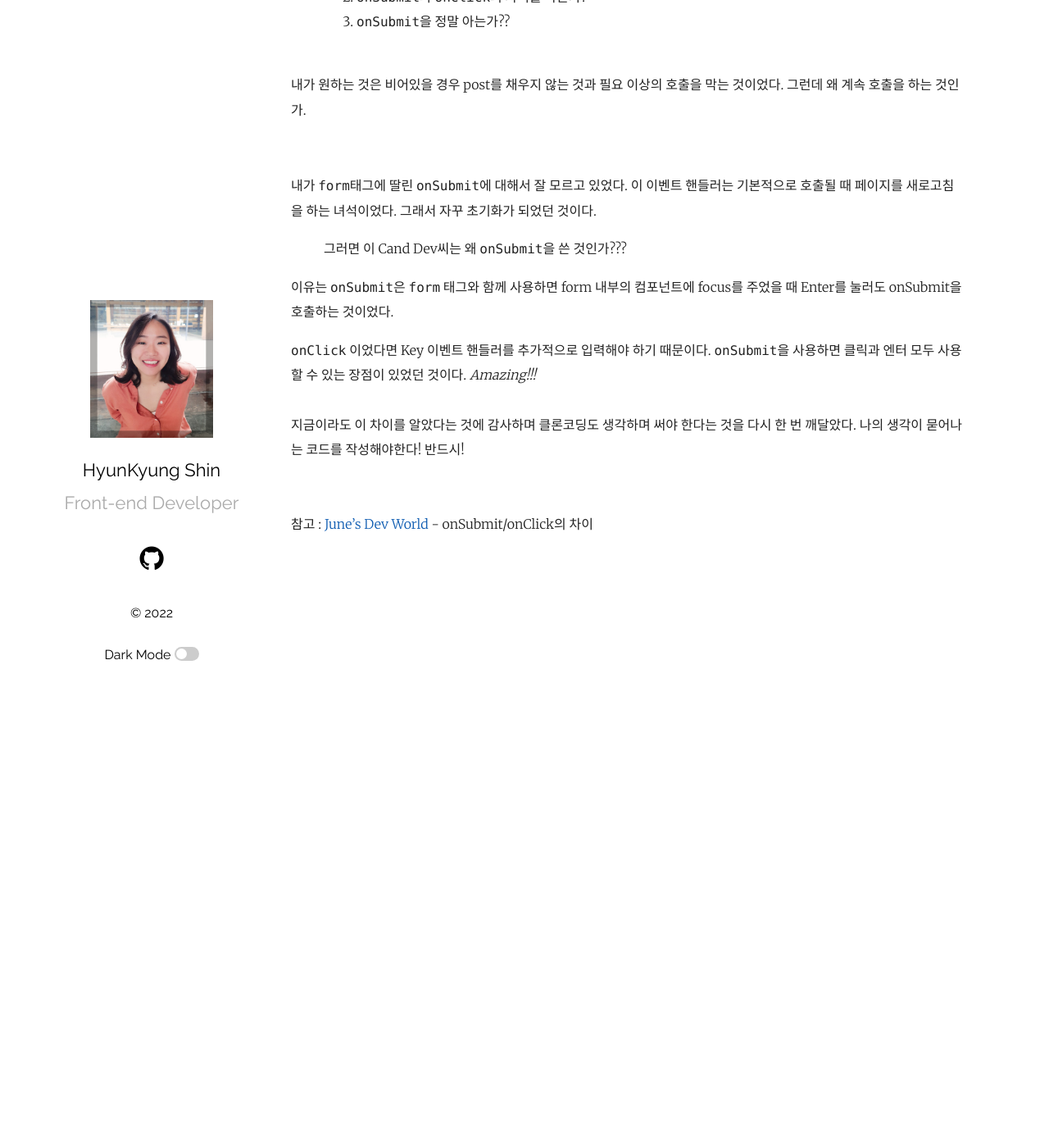
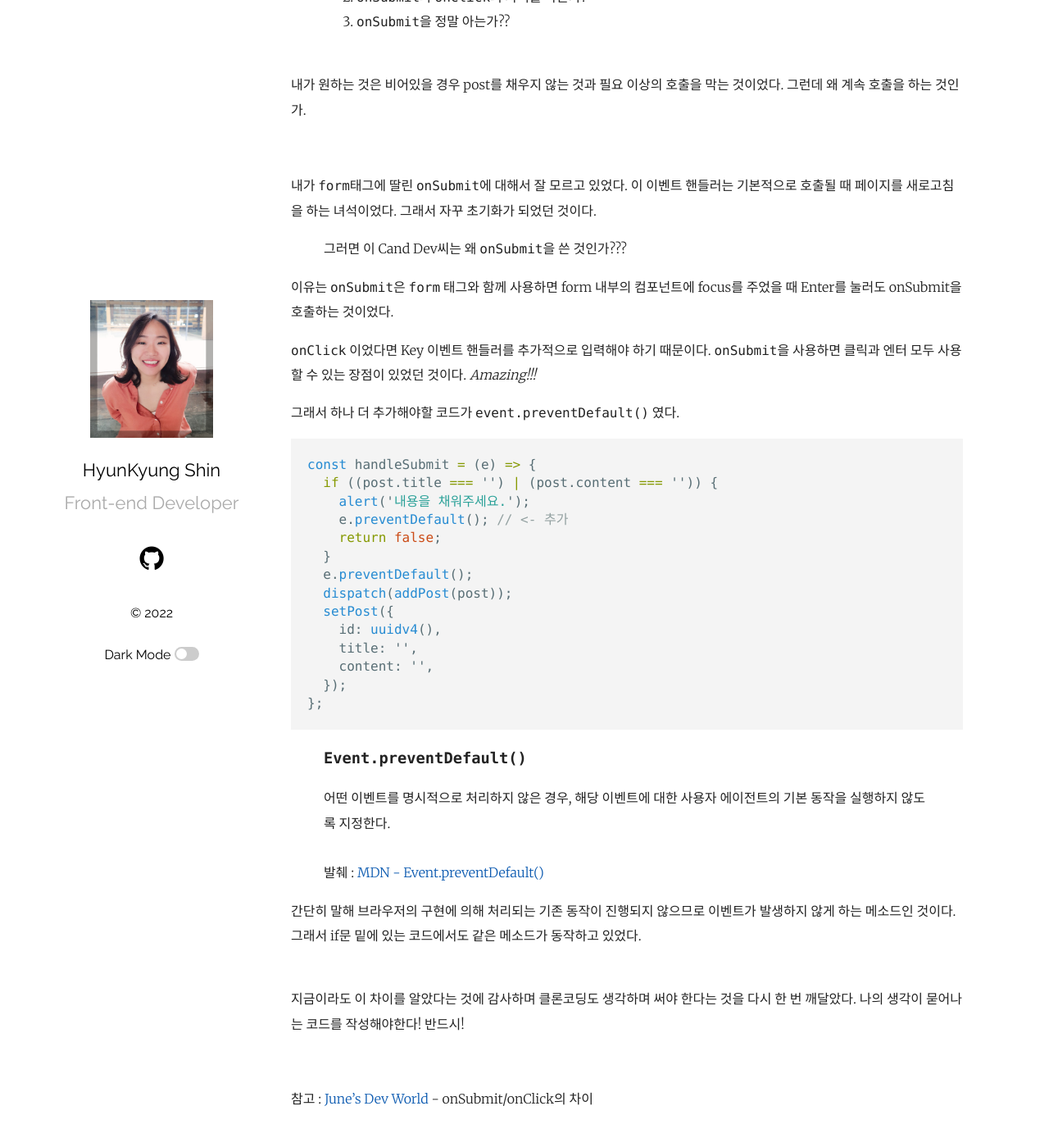
Before and after one commit to hellohyonee/hellohyonee.github.io, a Jekyll site: the page built from _posts/2022-07-12-TIL.md, in a window 1280 px wide and 1400 px high, scrolled down 2126 px. Shown: the top 1388 px of the window at 82% size. Built offline with Jekyll 4.4.1, drawn with Linux system fonts in a browser that asks for light colours; before the commit the page ends 2826 px from its top, so only the background shows below that.

Commit message:
2022-07-12-TIL 내용 추가

````diff
--- a/_posts/2022-07-12-TIL.md
+++ b/_posts/2022-07-12-TIL.md
@@ -64,7 +64,7 @@ const handleSubmit = (e) => {
 const handleSubmit = (e) => {
   if ((post.title === '') | (post.content === '')) {
     alert('내용을 채워주세요.');
-    return false;
+    return false; // <- 추가
   }
   e.preventDefault();
   dispatch(addPost(post));
@@ -95,6 +95,34 @@ const handleSubmit = (e) => {
 이유는 `onSubmit`은 `form` 태그와 함께 사용하면 form 내부의 컴포넌트에 focus를 주었을 때 Enter를 눌러도 onSubmit을 호출하는 것이었다.
 
 `onClick` 이었다면 Key 이벤트 핸들러를 추가적으로 입력해야 하기 때문이다. `onSubmit`을 사용하면 클릭과 엔터 모두 사용할 수 있는 장점이 있었던 것이다. _Amazing!!!_
+
+그래서 하나 더 추가해야할 코드가 `event.preventDefault()` 였다.
+
+```js
+const handleSubmit = (e) => {
+  if ((post.title === '') | (post.content === '')) {
+    alert('내용을 채워주세요.');
+    e.preventDefault(); // <- 추가
+    return false;
+  }
+  e.preventDefault();
+  dispatch(addPost(post));
+  setPost({
+    id: uuidv4(),
+    title: '',
+    content: '',
+  });
+};
+```
+
+> ### `Event.preventDefault()`
+>
+> 어떤 이벤트를 명시적으로 처리하지 않은 경우, 해당 이벤트에 대한 사용자 에이전트의 기본 동작을 실행하지 않도록 지정한다.
+> <br>
+> 발췌 : [MDN - Event.preventDefault()](https://developer.mozilla.org/ko/docs/Web/API/Event/preventDefault)
+
+간단히 말해 브라우저의 구현에 의해 처리되는 기존 동작이 진행되지 않으므로 이벤트가 발생하지 않게 하는 메소드인 것이다. 그래서 if문 밑에 있는 코드에서도 같은 메소드가 동작하고 있었다.
+
 <br>
 지금이라도 이 차이를 알았다는 것에 감사하며 클론코딩도 생각하며 써야 한다는 것을 다시 한 번 깨달았다. 나의 생각이 묻어나는 코드를 작성해야한다! 반드시!
 <br>
````
